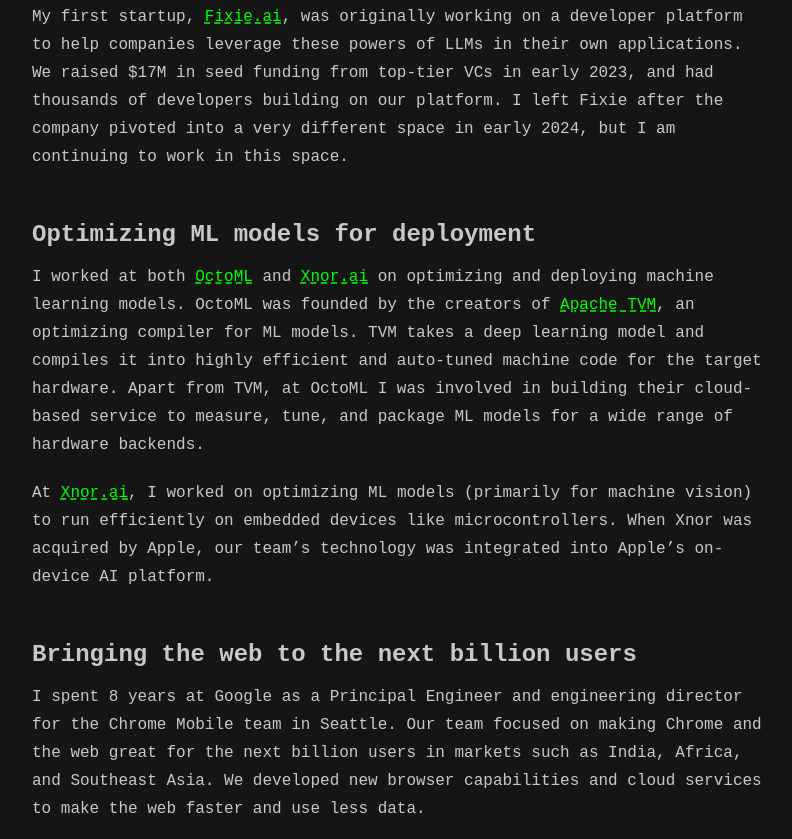
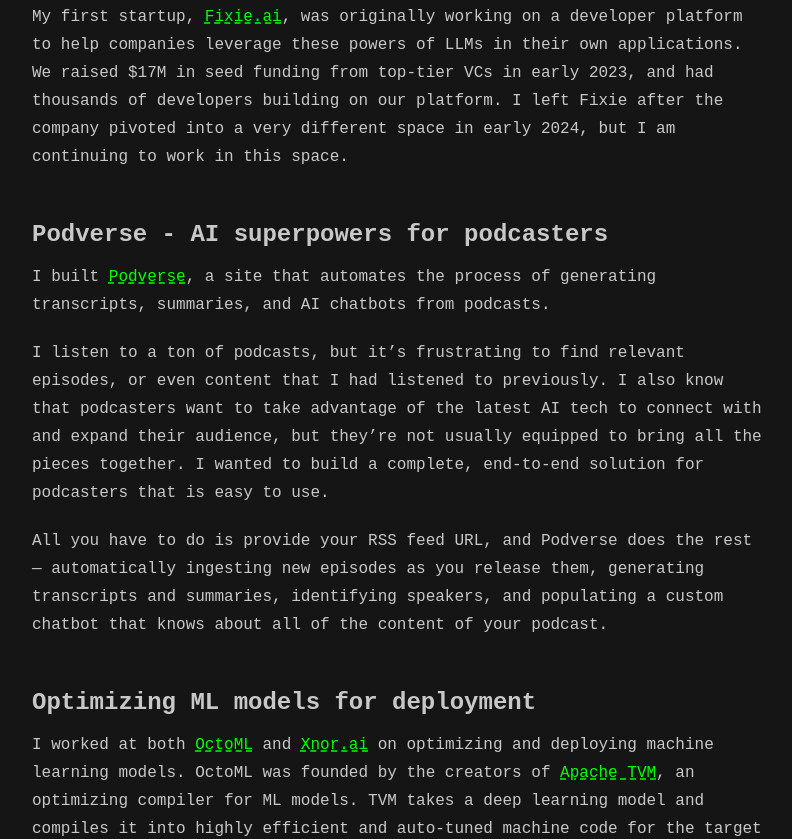
Before and after one commit to mdwelsh/mdwelsh.github.io, an Astro site in the folder astro/: page /posts/projects in a window 1280 px wide. Shown: the part 535-1374 px from the top of the page, without its empty margins (240-1032 px from the left). Built offline with nearby package versions, Linux system fonts and the light colour scheme; Astro itself is replaced by a stand-in of ours; a web font is replaced by a local one.

Commit message:
Add Ziggylabs and Podverse.

```diff
--- a/astro/src/content/main/intro.mdx
+++ b/astro/src/content/main/intro.mdx
@@ -6,6 +6,7 @@
 
 ## Places I've worked
 
+* [Ziggylabs](https://ziggylabs.ai) - Founder
 * [Fixie.ai](https://fixie.ai) - Co-founder and Chief Architect
 * [OctoML](https://octoml.ai) - SVP of Engineering
 * [Apple](https://www.apple.com) - Machine Intelligence team
--- a/astro/src/content/pages/projects.md
+++ b/astro/src/content/pages/projects.md
@@ -30,6 +30,21 @@
 2023, and had thousands of developers building on our platform. I left Fixie
 after the company pivoted into a very different space in early 2024, but I
 am continuing to work in this space.
+
+## Podverse - AI superpowers for podcasters
+
+I built [Podverse](https://podverse.ai), a site that automates the process
+of generating transcripts, summaries, and AI chatbots from podcasts.
+
+I listen to a ton of podcasts, but it's frustrating to find relevant episodes, or
+even content that I had listened to previously. I also know that podcasters want to
+take advantage of the latest AI tech to connect with and expand their audience, but
+they're not usually equipped to bring all the pieces together. I wanted to build a
+complete, end-to-end solution for podcasters that is easy to use.
+
+All you have to do is provide your RSS feed URL, and Podverse does the rest — automatically
+ingesting new episodes as you release them, generating transcripts and summaries, identifying
+speakers, and populating a custom chatbot that knows about all of the content of your podcast.
 
 ## Optimizing ML models for deployment
 
```
